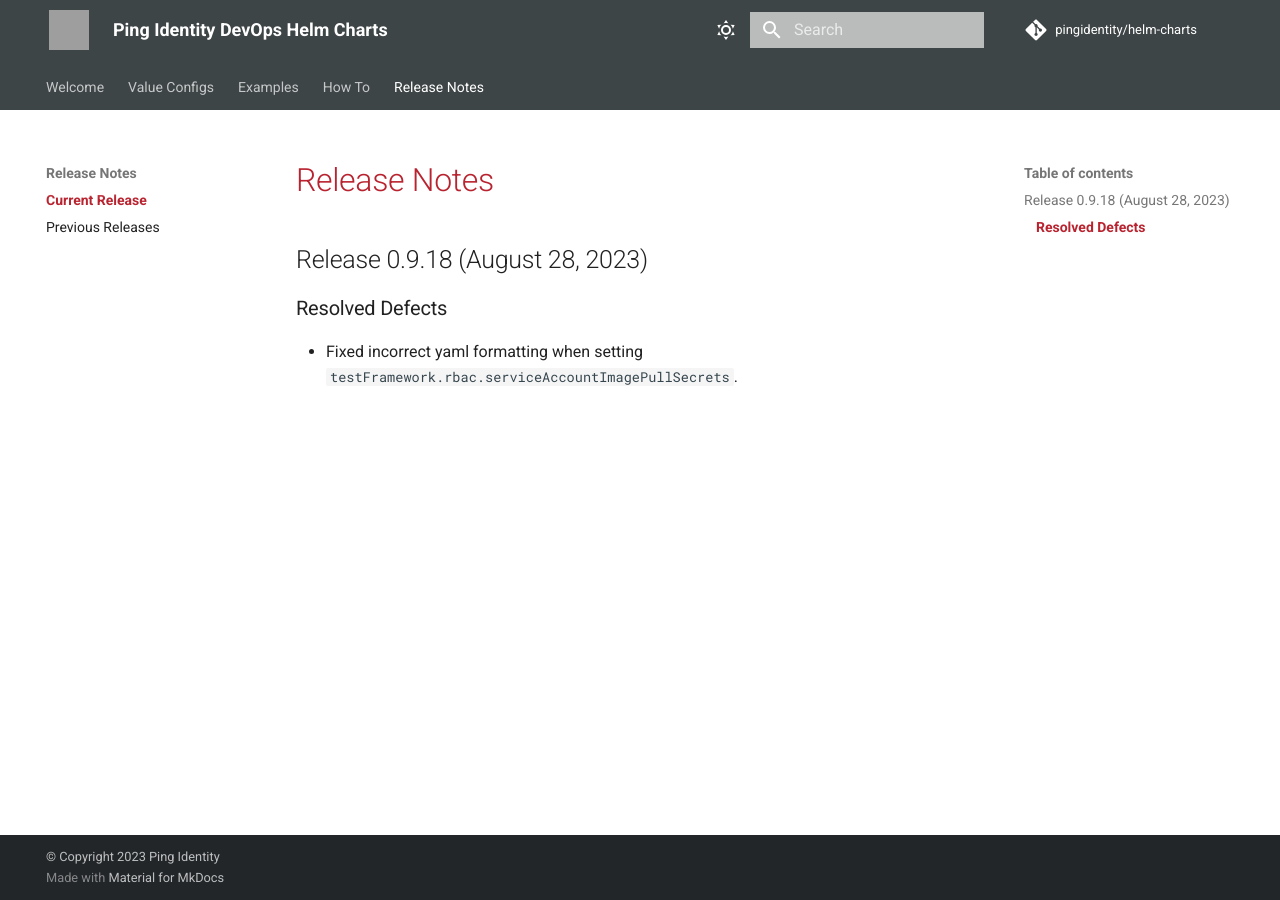
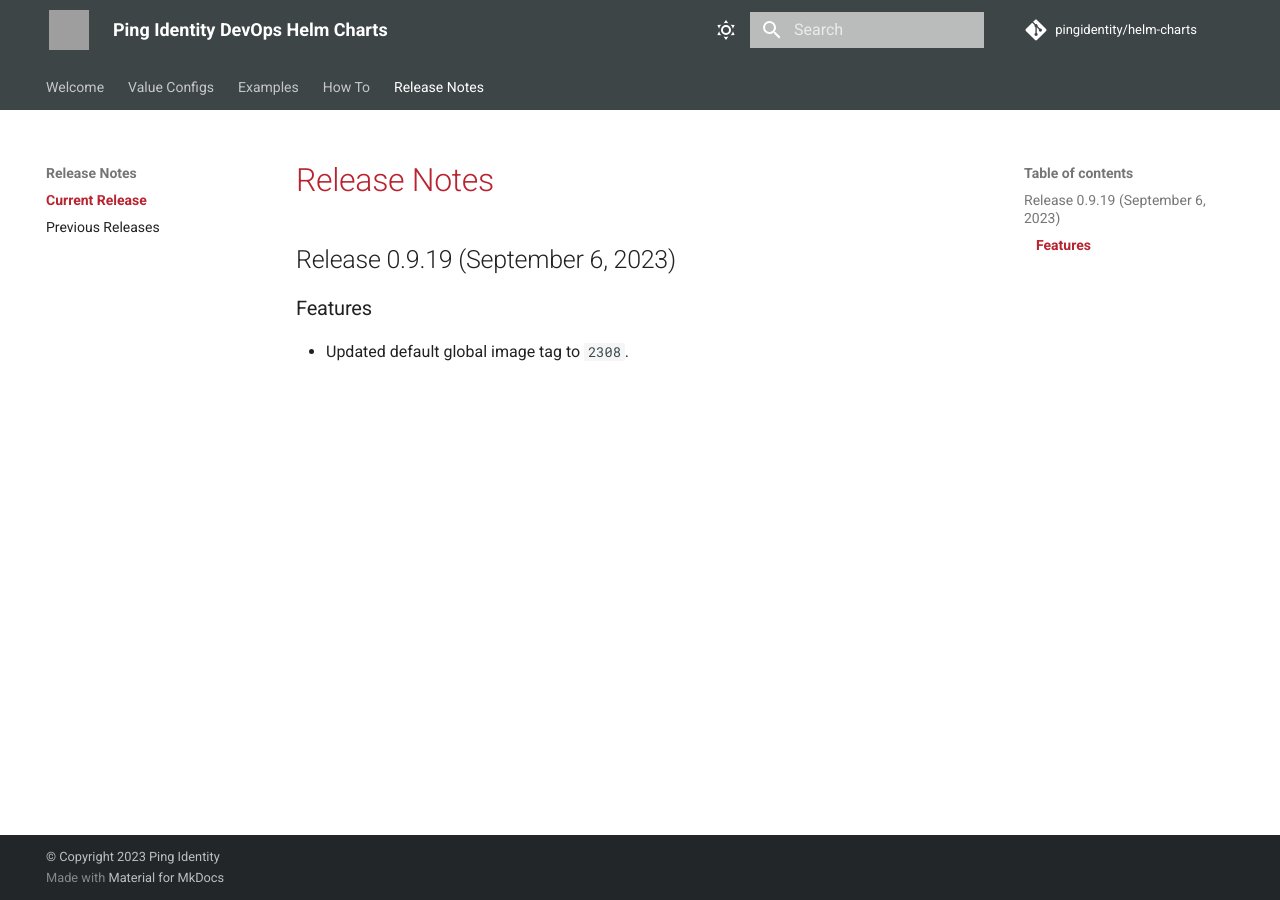
Before and after one commit to pingidentity/helm-charts, an MkDocs documentation site: the page built from docs/release-notes/currentRelease.md, in a window 1280 px wide. Built offline with MkDocs 1.6.1 and Material for MkDocs 9.7.7, drawn with Linux system fonts in a browser that asks for light colours; comment, search, counter and statistics services are not loaded; grey boxes are pictures that could not be loaded.

Commit message:
Release 0.9.19

```diff
--- a/docs/release-notes/currentRelease.md
+++ b/docs/release-notes/currentRelease.md
@@ -1,4 +1,4 @@
 # Release Notes
-## Release 0.9.18 (August 28, 2023)
-### Resolved Defects ###
-  - Fixed incorrect yaml formatting when setting `testFramework.rbac.serviceAccountImagePullSecrets`.
+## Release 0.9.19 (September 6, 2023)
+### Features ###
+  - Updated default global image tag to `2308`.
```
Also changed, not shown: docs/config/supported-values.md (+1 -1 lines), docs/index.yaml (+13 -1 lines), docs/release-notes/previousReleases.md (+4 -0 lines), 2 other files.
